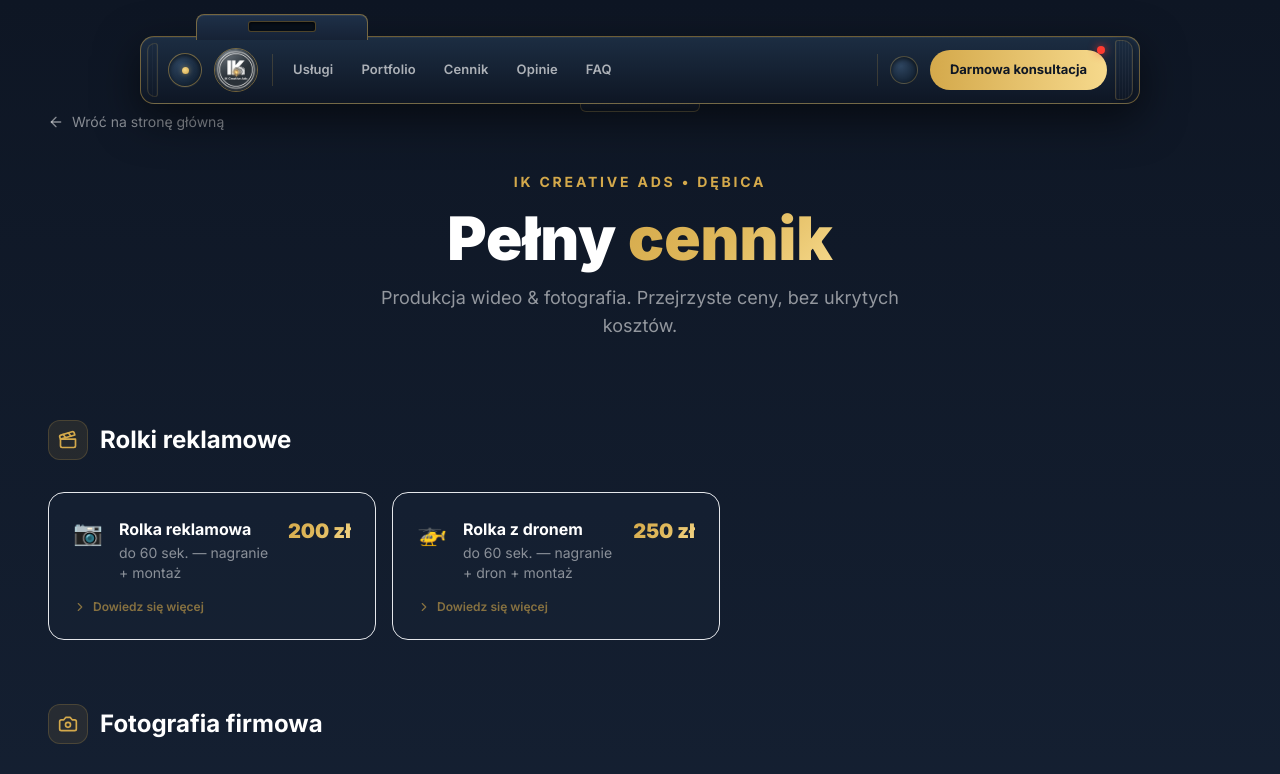
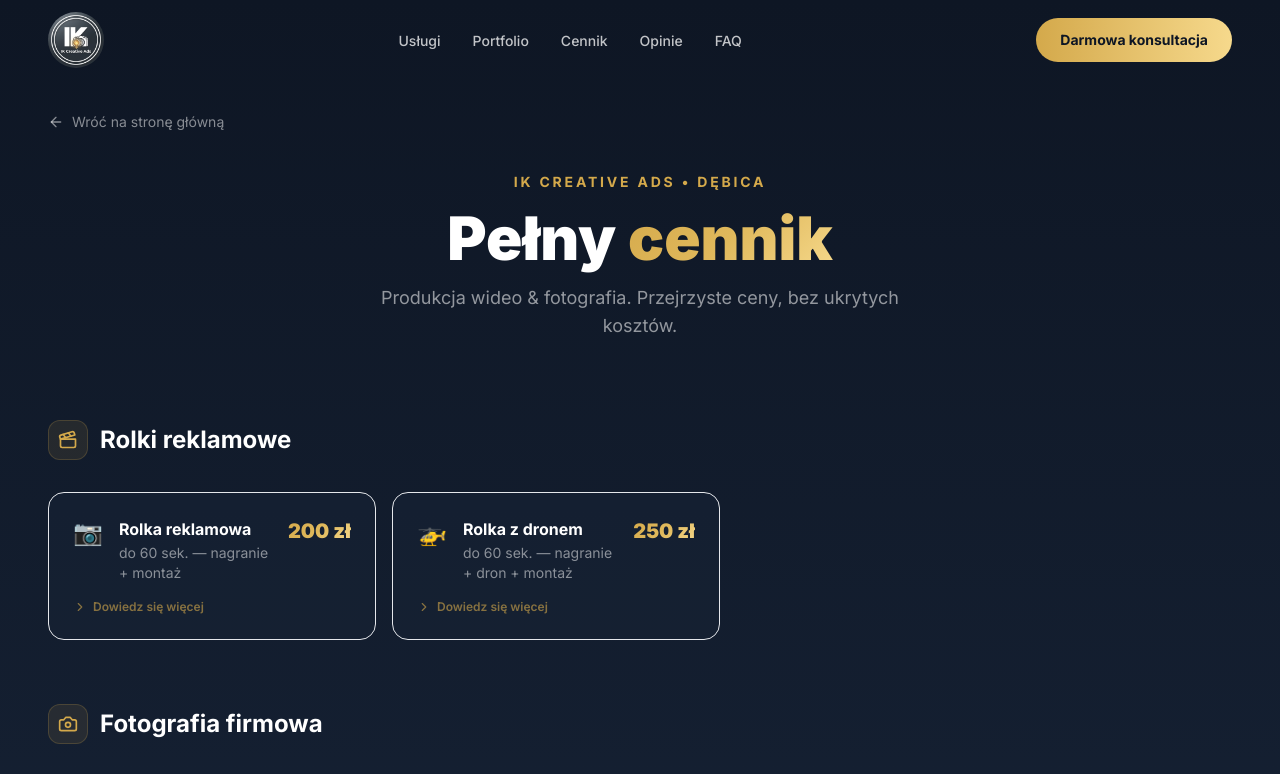
Before and after one commit to ikcreativeads/ikcreativeads, a Next.js app: page /cennik in a window 1280 px wide. Shown: the top 774 px of the page. Built offline with nearby package versions, Linux system fonts and the light colour scheme.

Commit message:
revert: powrót do klasycznego navbara + chowanie przy scroll

```diff
--- a/src/components/Header.tsx
+++ b/src/components/Header.tsx
@@ -1,34 +1,21 @@
 "use client";
 
 import { useEffect, useRef, useState } from "react";
-import { X } from "lucide-react";
-import Image from "next/image";
+import { Menu, X } from "lucide-react";
+import Logo from "./ui/Logo";
+import Container from "./ui/Container";
 import { NAV_LINKS } from "@/lib/data";
 
-// Ikona przysłony (apertura) — dla mobile
-function Aperture({ size = 24 }: { size?: number }) {
-  return (
-    <svg width={size} height={size} viewBox="0 0 24 24" fill="none" stroke="currentColor" strokeWidth={1.5} strokeLinecap="round" strokeLinejoin="round">
-      <circle cx="12" cy="12" r="10" />
-      <line x1="14.31" y1="8" x2="20.05" y2="17.94" />
-      <line x1="9.69" y1="8" x2="21.17" y2="8" />
-      <line x1="7.38" y1="12" x2="13.12" y2="2.06" />
-      <line x1="9.69" y1="16" x2="3.95" y2="6.06" />
-      <line x1="14.31" y1="16" x2="2.83" y2="16" />
-      <line x1="16.62" y1="12" x2="10.88" y2="21.94" />
-    </svg>
-  );
-}
-
 export default function Header() {
-  const [open, setOpen]       = useState(false);
+  const [scrolled, setScrolled] = useState(false);
+  const [open, setOpen] = useState(false);
   const [visible, setVisible] = useState(true);
   const lastY = useRef(0);
 
-  // Chowaj navbar przy scrollowaniu w dół
   useEffect(() => {
     const onScroll = () => {
       const y = window.scrollY;
+      setScrolled(y > 16);
       if (y < 60) {
         setVisible(true);
       } else if (y > lastY.current + 6) {
@@ -38,6 +25,7 @@ export default function Header() {
       }
       lastY.current = y;
     };
+    onScroll();
     window.addEventListener("scroll", onScroll, { passive: true });
     return () => window.removeEventListener("scroll", onScroll);
   }, []);
@@ -47,302 +35,84 @@ export default function Header() {
     return () => { document.body.style.overflow = ""; };
   }, [open]);
 
-  const NAV = NAV_LINKS;
-
   return (
     <>
-      {/* ═══════════════════════════════════════════
-          DESKTOP — Aparat fotograficzny (top view)
-      ═══════════════════════════════════════════ */}
-      <div
-        className="hidden lg:flex fixed inset-x-0 top-0 z-40 justify-center px-6"
+      <header
+        className={`fixed inset-x-0 top-0 z-40 transition-all duration-300 ${
+          scrolled ? "shadow-[0_8px_32px_rgba(0,0,0,0.35)]" : ""
+        }`}
         style={{
-          paddingTop: 14,
-          paddingBottom: 10,
-          transition: "transform 0.35s cubic-bezier(0.4,0,0.2,1), opacity 0.35s",
+          backgroundColor: scrolled ? "#0e1624ee" : "transparent",
+          transition: "transform 0.35s cubic-bezier(0.4,0,0.2,1), opacity 0.35s, background-color 0.3s",
           transform: visible ? "translateY(0)" : "translateY(-115%)",
           opacity: visible ? 1 : 0,
         }}
       >
-        {/* Wrapper — daje przestrzeń na garb aparatu */}
-        <div style={{ position: "relative", width: "100%", maxWidth: 1000 }}>
-
-          {/* ── GARB (pentaprism / viewfinder hump) ── */}
-          <div style={{
-            position: "absolute",
-            top: 0,
-            left: 56,
-            width: 172,
-            height: 26,
-            zIndex: 2,
-            background: "linear-gradient(180deg, #1e3048 0%, #162235 100%)",
-            border: "1.5px solid rgba(212,169,75,0.5)",
-            borderBottom: "none",
-            borderRadius: "8px 8px 0 0",
-            boxShadow: "inset 0 1px 0 rgba(255,255,255,0.07)",
-          }}>
-            {/* Okienko wizjera */}
-            <div style={{
-              position: "absolute",
-              top: 6, left: "50%",
-              transform: "translateX(-50%)",
-              width: 68, height: 11,
-              borderRadius: 3,
-              background: "#060e18",
-              border: "1px solid rgba(212,169,75,0.35)",
-              boxShadow: "inset 0 1px 3px rgba(0,0,0,0.8)",
-            }} />
-          </div>
-
-          {/* ── KORPUS GŁÓWNY ── */}
-          <div style={{
-            position: "relative",
-            zIndex: 1,
-            marginTop: 22,        /* garb wchodzi 4px w korpus */
-            display: "flex",
-            alignItems: "center",
-            height: 68,
-            background: "linear-gradient(180deg, #1c2d42 0%, #0e1624 100%)",
-            border: "1.5px solid rgba(212,169,75,0.48)",
-            borderRadius: 14,
-            boxShadow: "0 14px 44px rgba(0,0,0,0.55), inset 0 1px 0 rgba(255,255,255,0.06)",
-            padding: "0 6px",
-          }}>
-            {/* Czerwona kropka nagrywania */}
-            <div style={{
-              position: "absolute",
-              top: 9, right: 34,
-              width: 8, height: 8,
-              borderRadius: "50%",
-              background: "#ff3b30",
-              boxShadow: "0 0 8px #ff3b30cc",
-            }} />
-
-            {/* Lewy uchwyt (grip) */}
-            <div style={{
-              width: 11, height: 54, flexShrink: 0,
-              background: "linear-gradient(90deg, #243345, #1a2840)",
-              borderRadius: "8px 3px 3px 8px",
-              border: "1px solid rgba(212,169,75,0.18)",
-              marginRight: 10,
-              backgroundImage: "repeating-linear-gradient(90deg, rgba(255,255,255,0.03) 0px, rgba(255,255,255,0.03) 1px, transparent 1px, transparent 4px)",
-            }} />
-
-            {/* Lewe pokrętło (command dial) */}
-            <div style={{
-              width: 34, height: 34, flexShrink: 0,
-              borderRadius: "50%",
-              background: "radial-gradient(circle at 38% 35%, #2e4560, #0a1624)",
-              border: "1.5px solid rgba(212,169,75,0.45)",
-              marginRight: 12,
-              display: "flex", alignItems: "center", justifyContent: "center",
-              boxShadow: "inset 0 2px 4px rgba(0,0,0,0.5), 0 1px 0 rgba(255,255,255,0.05)",
-            }}>
-              <div style={{
-                width: 7, height: 7, borderRadius: "50%",
-                background: "radial-gradient(circle at 40% 40%, #f6d98c, #d4a94b)",
-                boxShadow: "0 0 5px #d4a94b88",
-              }} />
-            </div>
-
-            {/* Logo */}
-            <a href="/" aria-label="IK Creative Ads" style={{ flexShrink: 0, marginRight: 14 }}>
-              <Image
-                src="/logo-square.jpg"
-                alt="IK Creative Ads"
-                width={44}
-                height={44}
-                priority
-                style={{
-                  borderRadius: "50%",
-                  objectFit: "cover",
-                  border: "1.5px solid rgba(212,169,75,0.5)",
-                  display: "block",
-                }}
-              />
+        <Container>
+          <nav className="flex h-20 items-center justify-between" aria-label="Główna nawigacja">
+            <a href="/" className="shrink-0" aria-label="IK Creative Ads — strona główna">
+              <Logo />
             </a>
 
-            {/* Separator */}
-            <div style={{ width: 1, height: 32, background: "rgba(212,169,75,0.2)", marginRight: 20, flexShrink: 0 }} />
-
-            {/* Linki nawigacyjne */}
-            <nav style={{ flex: 1, display: "flex", alignItems: "center", gap: 28 }}>
-              {NAV.map((link) => (
+            <ul className="hidden items-center gap-8 lg:flex">
+              {NAV_LINKS.map((link) => (
+                <li key={link.href}>
                   <a
-                  key={link.href}
                     href={link.href}
-                  style={{
-                    fontSize: 13,
-                    fontWeight: 600,
-                    color: "rgba(255,255,255,0.65)",
-                    textDecoration: "none",
-                    whiteSpace: "nowrap",
-                    letterSpacing: "0.01em",
-                    transition: "color 0.2s",
-                  }}
-                  onMouseEnter={e => (e.currentTarget.style.color = "#D4A94B")}
-                  onMouseLeave={e => (e.currentTarget.style.color = "rgba(255,255,255,0.65)")}
+                    className="text-sm font-medium text-white/75 transition-colors hover:text-[#D4A94B]"
                   >
                     {link.label}
                   </a>
+                </li>
               ))}
-            </nav>
+            </ul>
 
-            {/* Separator */}
-            <div style={{ width: 1, height: 32, background: "rgba(212,169,75,0.2)", marginLeft: 20, flexShrink: 0 }} />
-
-            {/* Prawe pokrętło (mode dial) */}
-            <div style={{
-              width: 28, height: 28, flexShrink: 0,
-              borderRadius: "50%",
-              background: "radial-gradient(circle at 38% 35%, #2e4560, #0a1624)",
-              border: "1.5px solid rgba(212,169,75,0.3)",
-              margin: "0 12px",
-              boxShadow: "inset 0 2px 4px rgba(0,0,0,0.5)",
-            }} />
-
-            {/* CTA */}
+            <div className="hidden lg:block">
               <a
                 href="#kontakt"
-              style={{
-                flexShrink: 0,
-                display: "inline-flex",
-                alignItems: "center",
-                justifyContent: "center",
-                borderRadius: 999,
-                background: "linear-gradient(90deg, #D4A94B, #F6D98C)",
-                padding: "0 20px",
-                height: 40,
-                fontSize: 13,
-                fontWeight: 700,
-                color: "#0E1624",
-                textDecoration: "none",
-                whiteSpace: "nowrap",
-                transition: "transform 0.2s",
-              }}
-              onMouseEnter={e => (e.currentTarget.style.transform = "scale(1.05)")}
-              onMouseLeave={e => (e.currentTarget.style.transform = "scale(1)")}
+                className="inline-flex items-center justify-center rounded-full bg-gradient-to-r from-[#D4A94B] to-[#F6D98C] px-6 py-3 text-sm font-bold text-[#0E1624] hover:scale-105 transition-transform"
               >
                 Darmowa konsultacja
               </a>
-
-            {/* Prawy uchwyt — grubszy, jak w prawdziwym aparacie */}
-            <div style={{
-              width: 18, height: 60, flexShrink: 0,
-              background: "linear-gradient(90deg, #182840, #2e4560)",
-              borderRadius: "3px 10px 10px 3px",
-              border: "1px solid rgba(212,169,75,0.22)",
-              marginLeft: 8,
-              backgroundImage: "repeating-linear-gradient(90deg, rgba(255,255,255,0.04) 0px, rgba(255,255,255,0.04) 1px, transparent 1px, transparent 3px)",
-              boxShadow: "2px 0 6px rgba(0,0,0,0.3)",
-            }} />
             </div>
-
-          {/* ── DOLNY ŻEBREK (panel sterowania) ── */}
-          <div style={{
-            position: "absolute",
-            bottom: -8,
-            left: "50%",
-            transform: "translateX(-50%)",
-            width: 120,
-            height: 8,
-            borderRadius: "0 0 6px 6px",
-            background: "linear-gradient(180deg, #162235, #0e1624)",
-            border: "1px solid rgba(212,169,75,0.3)",
-            borderTop: "none",
-            zIndex: 0,
-          }} />
-        </div>
-      </div>
-
-      {/* ═══════════════════════════════════════
-          MOBILE — logo + ikona przysłony
-      ═══════════════════════════════════════ */}
-      <header
-        className="fixed inset-x-0 top-0 z-40 lg:hidden"
-        style={{
-          transition: "transform 0.35s cubic-bezier(0.4,0,0.2,1), opacity 0.35s",
-          transform: visible ? "translateY(0)" : "translateY(-115%)",
-          opacity: visible ? 1 : 0,
-        }}
-      >
-        <div style={{ display: "flex", alignItems: "center", justifyContent: "space-between", padding: "14px 20px" }}>
-          <a href="/" aria-label="IK Creative Ads">
-            <Image
-              src="/logo-square.jpg"
-              alt="IK Creative Ads"
-              width={44}
-              height={44}
-              priority
-              style={{ borderRadius: "50%", objectFit: "cover", border: "1.5px solid rgba(212,169,75,0.5)" }}
-            />
-          </a>
 
             <button
               type="button"
               onClick={() => setOpen(true)}
+              className="inline-flex h-11 w-11 items-center justify-center rounded-full border border-white/10 text-white lg:hidden"
               aria-label="Otwórz menu"
-            style={{
-              width: 48, height: 48, borderRadius: "50%",
-              background: "rgba(14,22,36,0.92)",
-              border: "1.5px solid rgba(212,169,75,0.45)",
-              display: "flex", alignItems: "center", justifyContent: "center",
-              color: "#D4A94B", cursor: "pointer",
-            }}
             >
-            <Aperture size={22} />
+              <Menu className="h-5 w-5" />
             </button>
-        </div>
+          </nav>
+        </Container>
       </header>
 
-      {/* ═══════════════════════════════════════
-          MOBILE MENU
-      ═══════════════════════════════════════ */}
       {open && (
         <div
           className="fixed inset-0 z-50 lg:hidden flex flex-col"
           style={{ backgroundColor: "#0e1624" }}
         >
-          <div style={{ display: "flex", alignItems: "center", justifyContent: "space-between", padding: "14px 20px" }}>
-            <Image
-              src="/logo-square.jpg"
-              alt="IK Creative Ads"
-              width={44}
-              height={44}
-              style={{ borderRadius: "50%", objectFit: "cover", border: "1.5px solid rgba(212,169,75,0.5)" }}
-            />
+          <Container>
+            <div className="flex h-20 items-center justify-between">
+              <Logo />
               <button
                 type="button"
                 onClick={() => setOpen(false)}
+                className="inline-flex h-11 w-11 items-center justify-center rounded-full border border-white/10 text-white"
                 aria-label="Zamknij menu"
-              style={{
-                width: 48, height: 48, borderRadius: "50%",
-                background: "rgba(36,49,64,0.8)",
-                border: "1px solid rgba(255,255,255,0.1)",
-                display: "flex", alignItems: "center", justifyContent: "center",
-                color: "#fff", cursor: "pointer",
-              }}
               >
-              <X size={20} />
+                <X className="h-5 w-5" />
               </button>
             </div>
 
-          <div style={{ padding: "0 20px" }}>
-            <ul style={{ listStyle: "none", margin: 0, padding: 0, marginTop: 32 }}>
-              {NAV.map((link) => (
+            <ul className="mt-8 flex flex-col">
+              {NAV_LINKS.map((link) => (
                 <li key={link.href}>
                   <a
                     href={link.href}
                     onClick={() => setOpen(false)}
-                    style={{
-                      display: "block",
-                      borderBottom: "1px solid rgba(255,255,255,0.08)",
-                      padding: "20px 0",
-                      fontSize: 26,
-                      fontWeight: 600,
-                      color: "#fff",
-                      textDecoration: "none",
-                    }}
+                    className="block border-b border-white/8 py-5 text-2xl font-semibold text-white"
                   >
                     {link.label}
                   </a>
@@ -353,23 +123,11 @@ export default function Header() {
             <a
               href="#kontakt"
               onClick={() => setOpen(false)}
-              style={{
-                marginTop: 32,
-                display: "flex",
-                alignItems: "center",
-                justifyContent: "center",
-                borderRadius: 999,
-                background: "linear-gradient(90deg, #D4A94B, #F6D98C)",
-                padding: "16px 24px",
-                fontSize: 16,
-                fontWeight: 700,
-                color: "#0E1624",
-                textDecoration: "none",
-              }}
+              className="mt-8 flex w-full items-center justify-center rounded-full bg-gradient-to-r from-[#D4A94B] to-[#F6D98C] px-6 py-4 text-base font-bold text-[#0E1624]"
             >
               Darmowa konsultacja
             </a>
-          </div>
+          </Container>
         </div>
       )}
     </>
```
Lines whose indentation alone changed are shown as unchanged.
